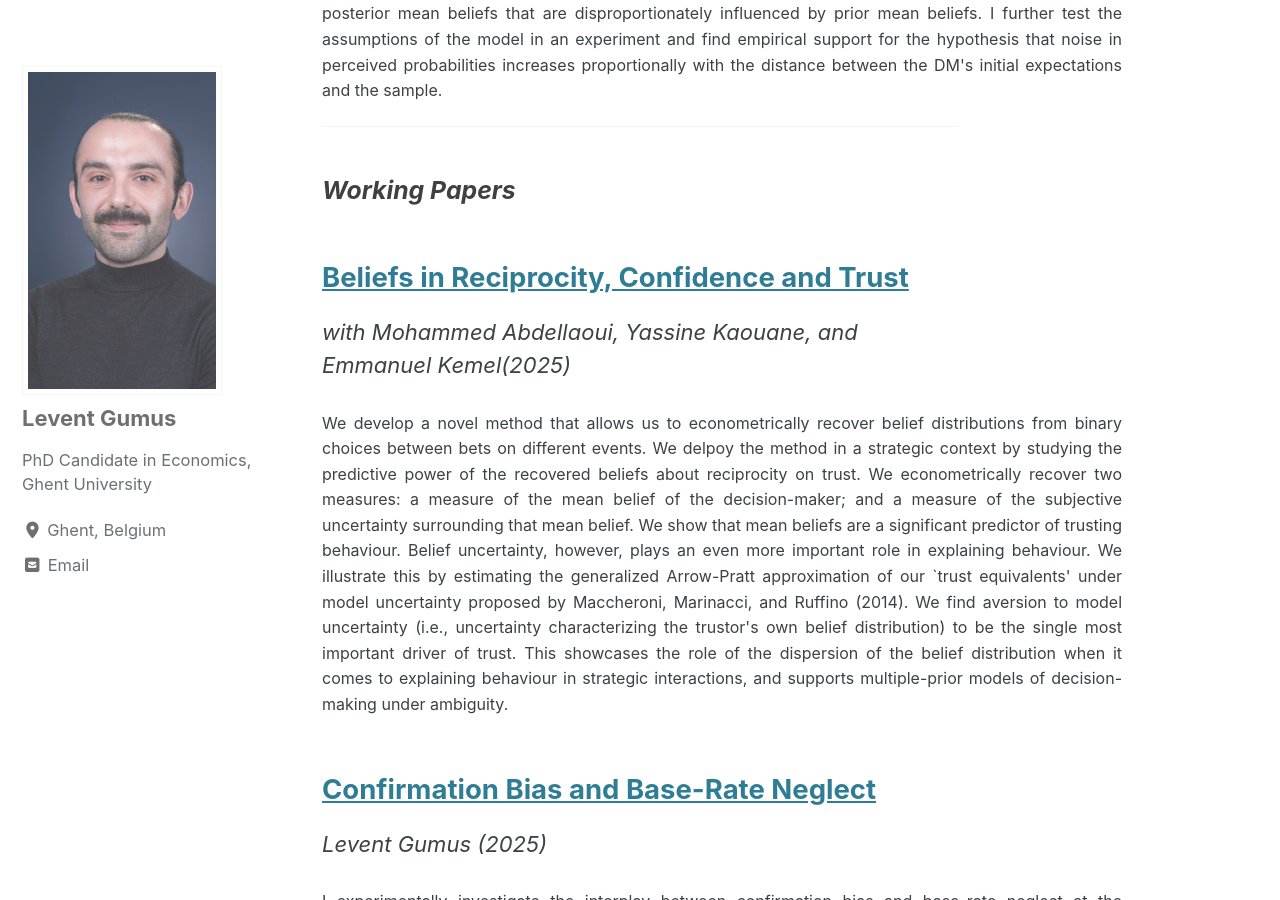
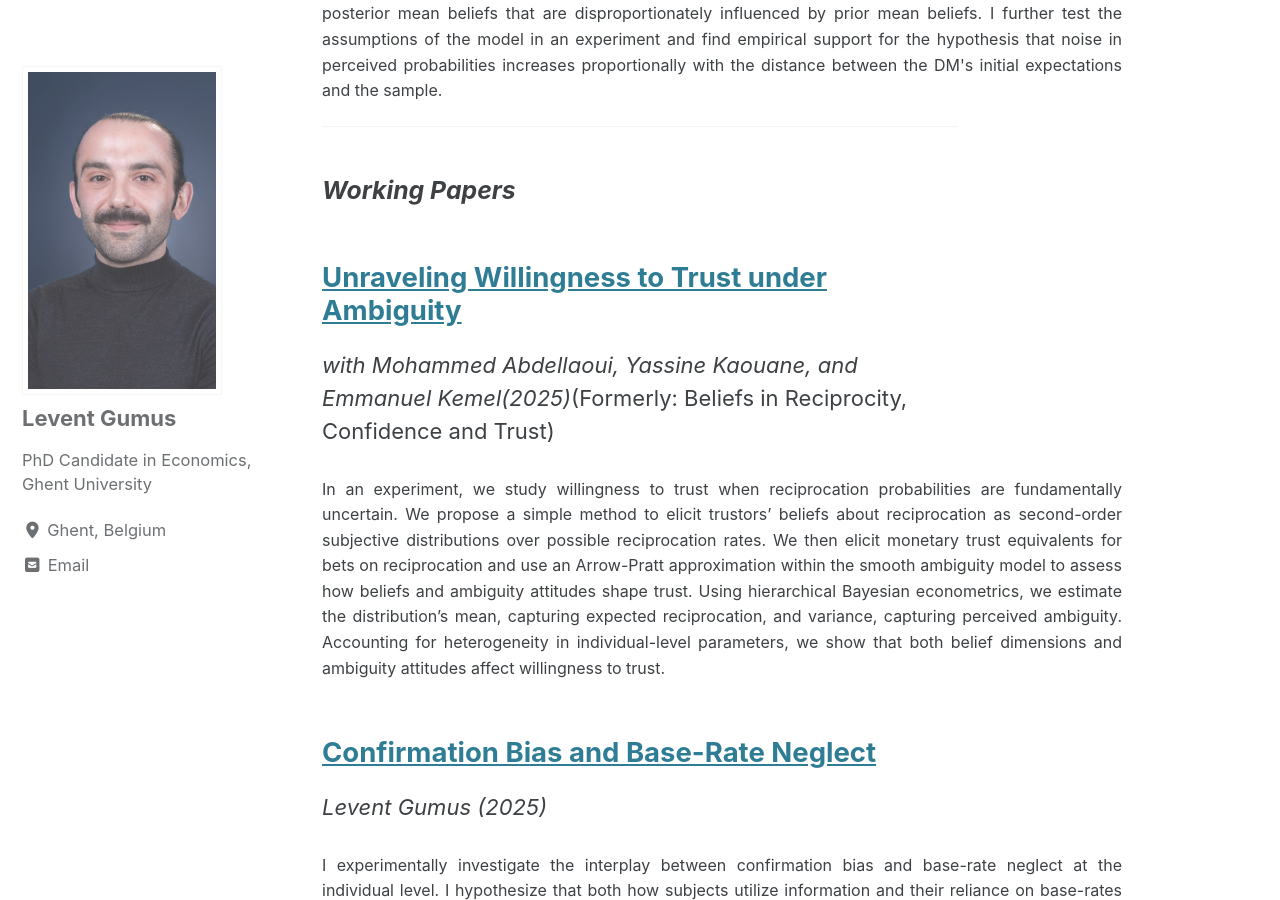
Before and after one commit to Levengumus/leventgumus.github.io, a Jekyll site: the page built from Research/Research.md, in a window 1280 px wide and 900 px high, scrolled down 547 px. Built offline with Jekyll 4.4.1, drawn with Linux system fonts in a browser that asks for light colours; cached includes are drawn as plain includes.

Commit message:
Update Research.md

```diff
--- a/Research/Research.md
+++ b/Research/Research.md
@@ -25,10 +25,10 @@ comments: true
 ---
 
 ### *Working Papers*
-## [Beliefs in Reciprocity, Confidence and Trust](https://www.dropbox.com/scl/fi/jqdzoodxzsrlsfi8a6no3/Beliefs_trust_game.pdf?rlkey=jxnm0drfpov8f759hkg6vf4gl&st=ddarn0v2&dl=0)
-*with Mohammed Abdellaoui, Yassine Kaouane, and Emmanuel Kemel(2025)*
+## [Unraveling Willingness to Trust under Ambiguity ](https://www.dropbox.com/scl/fi/jqdzoodxzsrlsfi8a6no3/Beliefs_trust_game.pdf?rlkey=jxnm0drfpov8f759hkg6vf4gl&st=ddarn0v2&dl=0)
+*with Mohammed Abdellaoui, Yassine Kaouane, and Emmanuel Kemel(2025)*(Formerly: Beliefs in Reciprocity, Confidence and Trust)
   <div class="abstract-text" >
-   We develop a novel method that allows us to econometrically recover belief distributions from binary choices between bets on different events. We delpoy the method in a strategic context by studying the predictive power of the recovered beliefs about reciprocity on trust. We econometrically recover two measures: a measure of the mean belief of the decision-maker; and a measure of the subjective uncertainty surrounding that mean belief. We show that mean beliefs are a significant predictor of trusting behaviour. Belief uncertainty, however, plays an even more important role in explaining behaviour. We illustrate this by estimating the generalized Arrow-Pratt approximation of our `trust equivalents' under model uncertainty proposed by Maccheroni, Marinacci, and Ruffino (2014). We find aversion to model uncertainty (i.e., uncertainty characterizing the trustor's own belief distribution) to be the single most important driver of trust. This showcases the role of the dispersion of the belief distribution when it comes to explaining behaviour in strategic interactions, and supports multiple-prior models of decision-making under ambiguity.
+   In an experiment, we study willingness to trust when reciprocation probabilities are fundamentally uncertain. We propose a simple method to elicit trustors’ beliefs about reciprocation as second-order subjective distributions over possible reciprocation rates. We then elicit monetary trust equivalents for bets on reciprocation and use an Arrow-Pratt approximation within the smooth ambiguity model to assess how beliefs and ambiguity attitudes shape trust. Using hierarchical Bayesian econometrics, we estimate the distribution’s mean, capturing expected reciprocation, and variance, capturing perceived ambiguity. Accounting for heterogeneity in individual-level parameters, we show that both belief dimensions and ambiguity attitudes affect willingness to trust.
   </div>
 
 ## [Confirmation Bias and Base-Rate Neglect](https://www.dropbox.com/scl/fi/bbnl8ya6ef96kp9g4nyif/Confirmation_Bias_and_Base_Rate.pdf?rlkey=ov8gzmqh757btbcgewzwg66v6&st=wkr8cxtk&dl=0)
```
